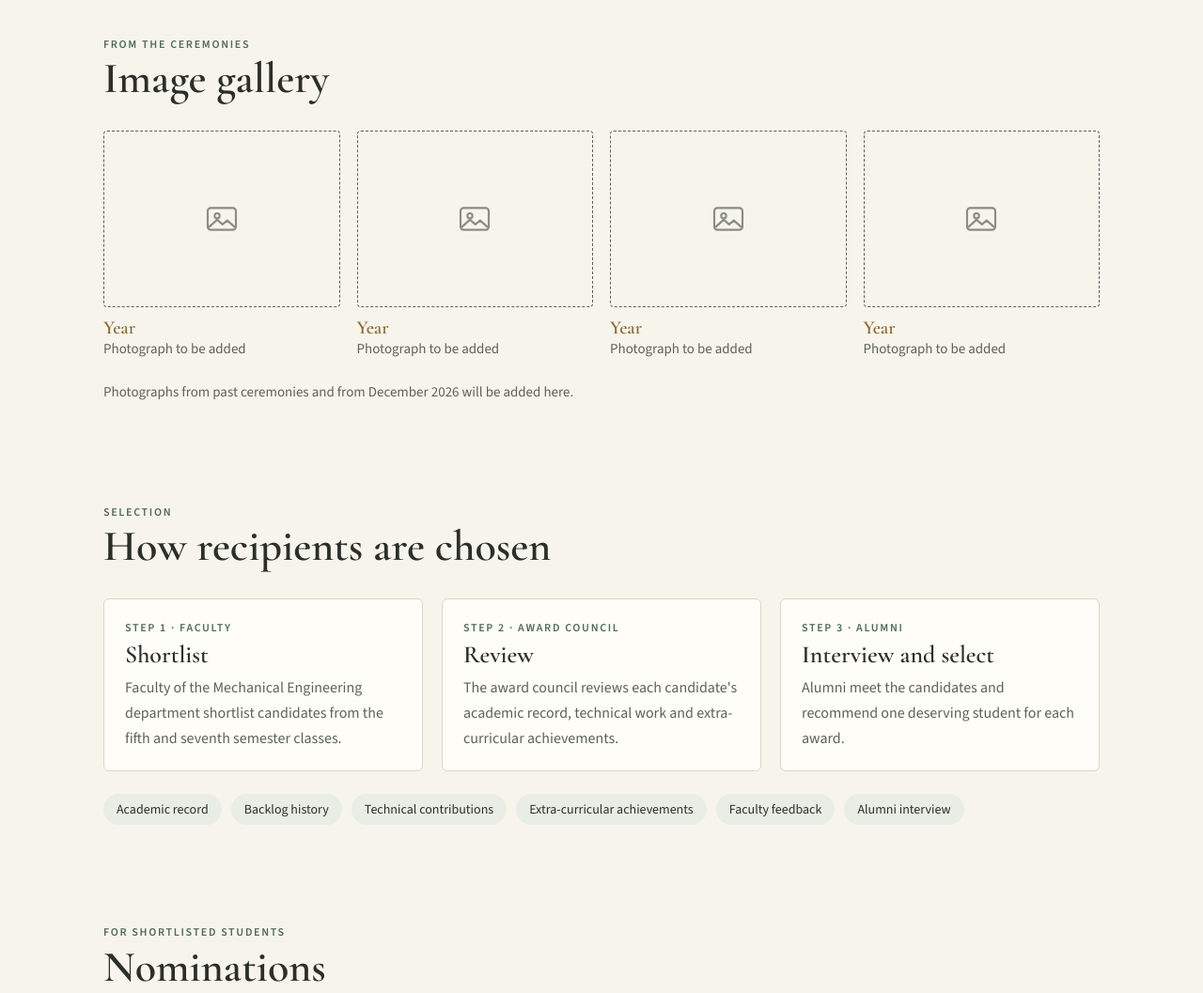
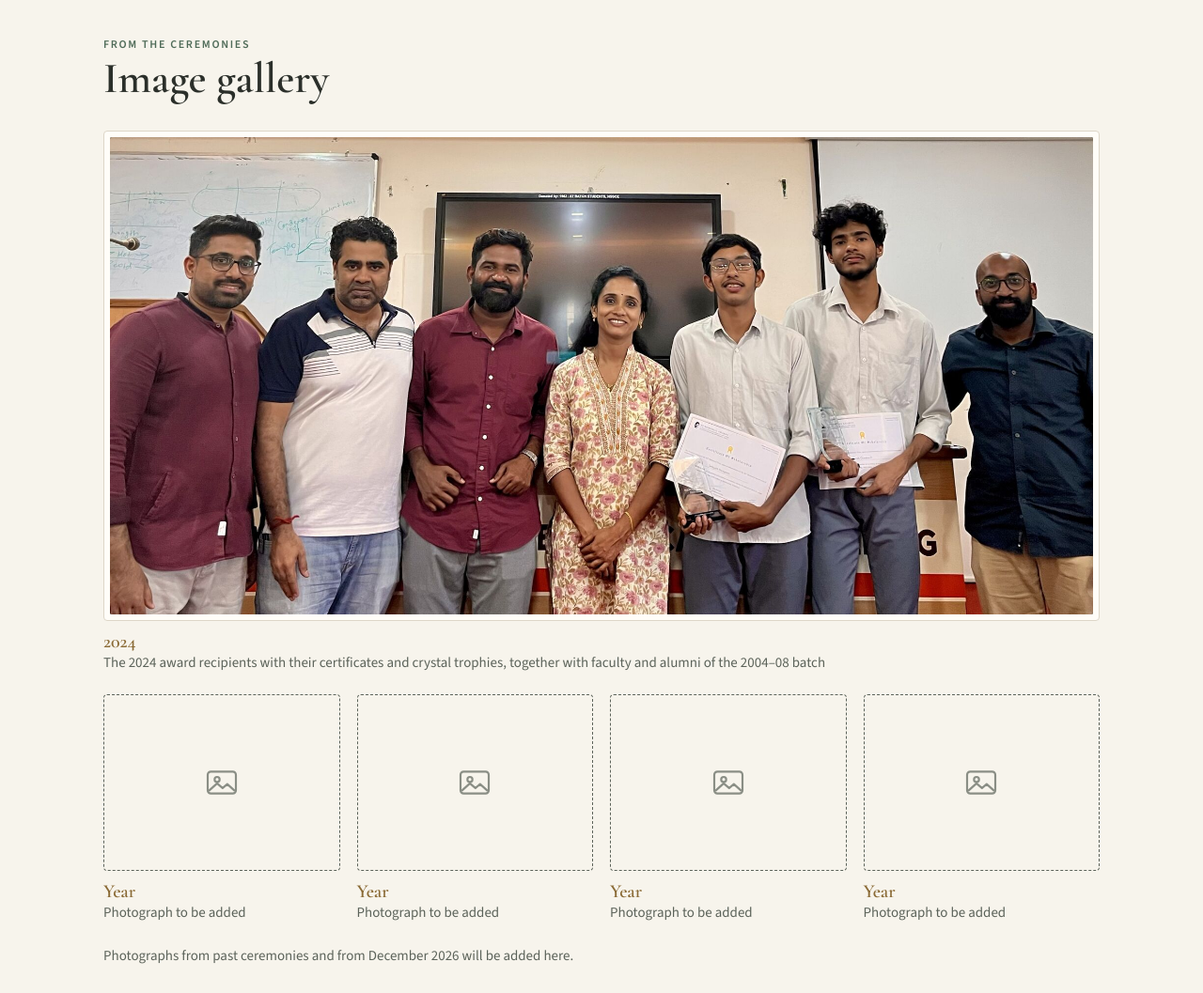
Before and after one commit to darwinjos/kpmemorialaward, a plain HTML site: page index.html in a window 1280 px wide. Shown: the part 2580-3637 px from the top of the page at 94% size. Drawn offline with nearby package versions, Linux system fonts and the light colour scheme.

Commit message:
Add 2024 award ceremony group photo to the image gallery
Co-Authored-By: Claude Opus 5.5 <noreply@anthropic.com>
Claude-Session: https://claude.ai/code/session_015LENWWn3uUFqbwgxtUQyvw

```diff
--- a/index.html
+++ b/index.html
@@ -176,6 +176,8 @@ blockquote { margin: 0 0 18px; padding-left: 18px; border-left: 2px solid var(--
 .shot:hover { border-color: var(--sage); }
 .shot img { display: block; width: 100%; max-width: 100%; aspect-ratio: 4 / 3; object-fit: cover; border-radius: 2px; background: var(--vitrine); }
 .shot img.contain { object-fit: contain; }
+.gallery figure.wide { grid-column: 1 / -1; }
+.gallery figure.wide .shot img { aspect-ratio: auto; height: auto; }
 .empty-shot { cursor: default; aspect-ratio: 4 / 3; display: grid; place-items: center; border: 1px dashed var(--ink-2); background: transparent; }
 .empty-shot:hover { border-color: var(--ink-2); }
 .empty-shot svg { width: 40px; height: 40px; fill: none; stroke: var(--ink-2); stroke-width: 1.3; stroke-linecap: round; stroke-linejoin: round; opacity: 0.7; }
@@ -451,7 +453,9 @@ footer { display: grid; gap: 20px; }
 /* Image gallery: one list for all years, newest first. Add photos as
    { year: 2026, src: "img/file.jpg", caption: "text" }; add fit: "contain" to show a photo uncropped.
    While the list is empty, the gallery shows placeholder frames. */
-var PHOTOS = [];
+var PHOTOS = [
+  { year: 2024, src: "img/2024-recipients-group.jpg", caption: "The 2024 award recipients with their certificates and crystal trophies, together with faculty and alumni of the 2004–08 batch", wide: true }
+];
 var PLACEHOLDERS = 4;   /* empty frames shown until photos are added */
 
 var AWARDS = [
@@ -514,6 +518,7 @@ PHOTOS.forEach(function (p) {
   var img = document.createElement("img");
   img.src = p.src; img.alt = p.caption; img.loading = "lazy";
   if (p.fit === "contain") img.className = "contain";
+  if (p.wide) fig.className = "wide";
   b.appendChild(img);
   b.addEventListener("click", function () { openLb(p); });
   fig.appendChild(b);
@@ -523,7 +528,7 @@ PHOTOS.forEach(function (p) {
   fig.appendChild(cap);
   grid.appendChild(fig);
 });
-if (!PHOTOS.length) {
+if (PLACEHOLDERS > 0) {
   for (var i = 0; i < PLACEHOLDERS; i++) {
     var ph = el("figure", "placeholder");
     var frame = el("div", "shot empty-shot");
```
Also changed, not shown: img/2024-recipients-group.jpg (added).
